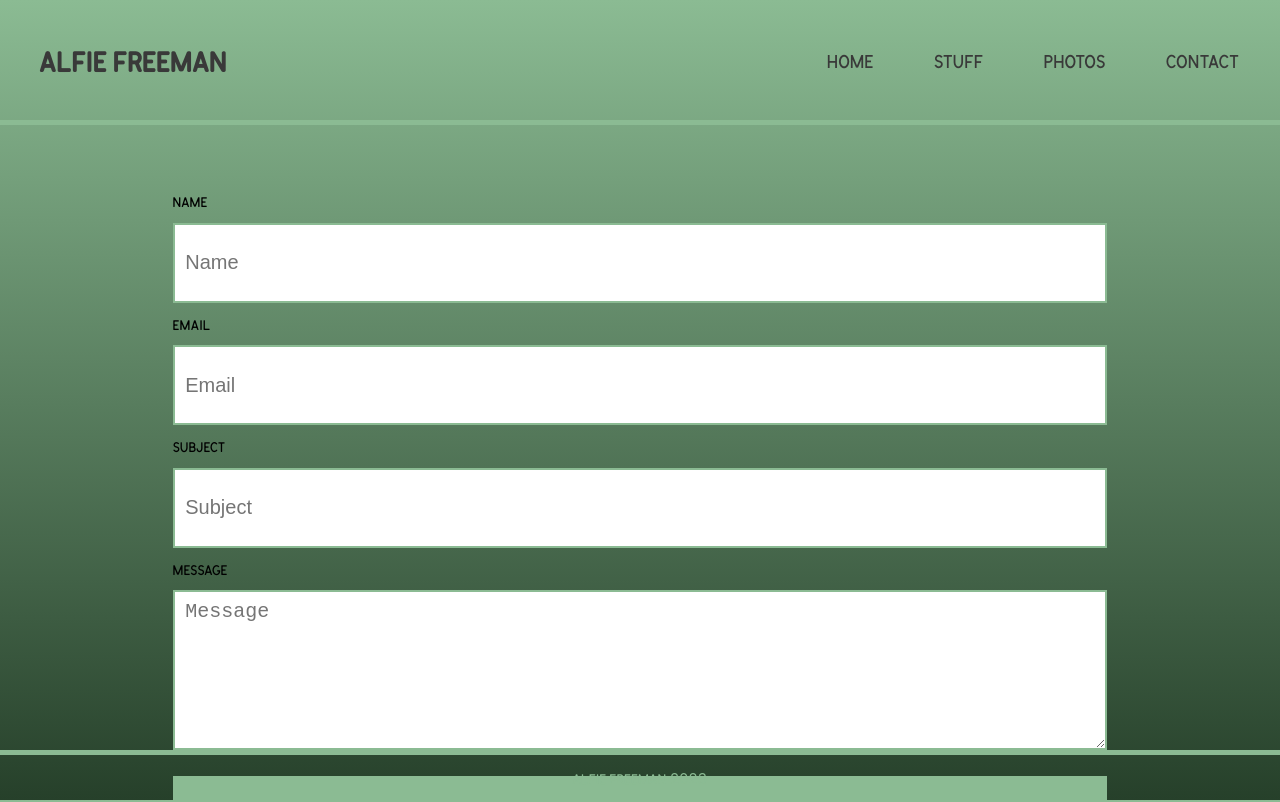
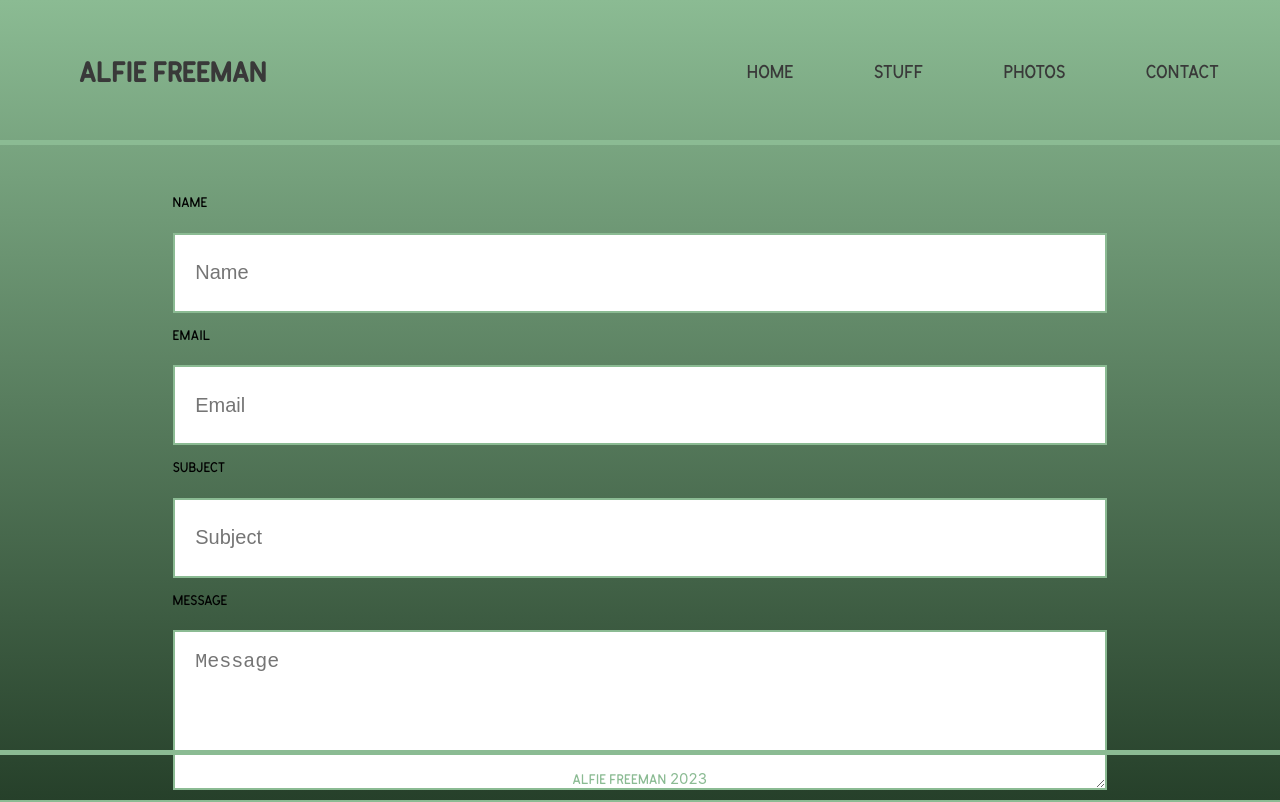
Before and after one commit to runticle/next-website, a Next.js app: page /contact in a window 1280 px wide. Shown: the top 802 px of the page. Built offline with nearby package versions, Linux system fonts and the light colour scheme.

Commit message:
update all padding and margin to use --spacing var (20px)

```diff
--- a/src/components/AboutMe.js
+++ b/src/components/AboutMe.js
@@ -27,7 +27,7 @@ const ImageContainer = styled.div`
 
 const TextContainer = styled.div`
     width: 60%;
-    padding-right: 2rem;
+    padding-right: var(--spacing);
 
 `
 
--- a/src/components/Card.js
+++ b/src/components/Card.js
@@ -6,7 +6,7 @@ const CardStyles = styled.div`
   z-index: 2;
   width: 80%;
   margin: 0 auto;
-  margin-top: 50px;
+  margin-top: calc(var(--spacing) * 2);
   transition: transform .3s;
 
   --displayArrow: none;
@@ -19,7 +19,7 @@ const CardStyles = styled.div`
   }
 
   .text-contents {
-    padding: 0 1rem;
+    padding: 0 var(--spacing);
     box-sizing: border-box;
     display: flex;
     flex-direction: row;
--- a/src/components/Header.js
+++ b/src/components/Header.js
@@ -5,20 +5,20 @@ import Nav from './Nav';
 const Logo = styled.h1`
   font-size: 3rem;
   z-index: 2;
-  margin-left: 2rem;
+  margin-left: calc(var(--spacing) * 2);
   position: relative;
   a {
     color: var(--black, black);
     text-decoration: none;
     text-transform: uppercase;
-    padding: 0.5rem 1rem;
+    padding: calc(var(--spacing) / 2) var(--spacing);
   }
 `;
 
 const HeaderStyles = styled.header`
   .bar {
     border-bottom: var(--borderWidth, 5px) solid var(--lightGreen, lightGreen);
-    padding: 1rem;
+    padding: var(--spacing);
     display: grid;
     grid-template-columns: auto 1fr;
     justify-content: space-between;
--- a/src/components/Page.js
+++ b/src/components/Page.js
@@ -38,6 +38,7 @@ const GlobalStyles = createGlobalStyle`
       --footerHeight: 50px;
       --borderWidth: 5px;
       --inputHeight: 80px;
+      --spacing: 20px; // used for all generic passing and margin etc.
       box-sizing: border-box;
       font-size: 62.5%; // set defalt font size to 10px.
       height: 100%;
@@ -79,7 +80,7 @@ const GlobalStyles = createGlobalStyle`
 const InnerStyles = styled.div`
   max-width: var(--maxWidth);
   margin: 0 auto;
-  padding: 4rem;
+  padding: var(--spacing);
 `;
 
 export default function Page({ children }) {
--- a/src/components/styles/Form.js
+++ b/src/components/styles/Form.js
@@ -1,7 +1,7 @@
 import styled, { keyframes } from 'styled-components';
 
 const Form = styled.form`
-  padding: 20px;
+  padding: var(--spacing);
   font-size: 1.5rem;
   line-height: 1.5;
   max-width: 1000px;
@@ -15,8 +15,8 @@ const Form = styled.form`
   textarea,
   select {
     width: 100%;
-    padding: 1rem;
-    margin-top: 1rem;
+    padding: var(--spacing);
+    margin-top: var(--spacing);
     font-size: 2rem;
     line-height: 2rem;
     height: var(--inputHeight);
@@ -36,7 +36,7 @@ const Form = styled.form`
     height: var(--inputHeight);
     background: var(--lightGreen, lightGreen);
     border: 0;
-    margin-top: 1rem;
+    margin-top: var(--spacing);
     font-size: 2rem;
     /* padding: 0.5rem 1.2rem; */
   }
--- a/src/components/styles/NavStyles.js
+++ b/src/components/styles/NavStyles.js
@@ -9,7 +9,7 @@ const NavStyles = styled.ul`
   font-family: 'regular', --apple-system, BlinkMacSystemFont, 'Segoe UI', Roboto, Oxygen, Ubuntu, Cantarell, 'Open Sans', 'Helvetica Neue', sans-serif;;
   a,
   button {
-    padding: 1rem 3rem;
+    padding: var(--spacing) calc((var(--spacing) * 2));
     display: flex;
     align-items: center;
     position: relative;
```
